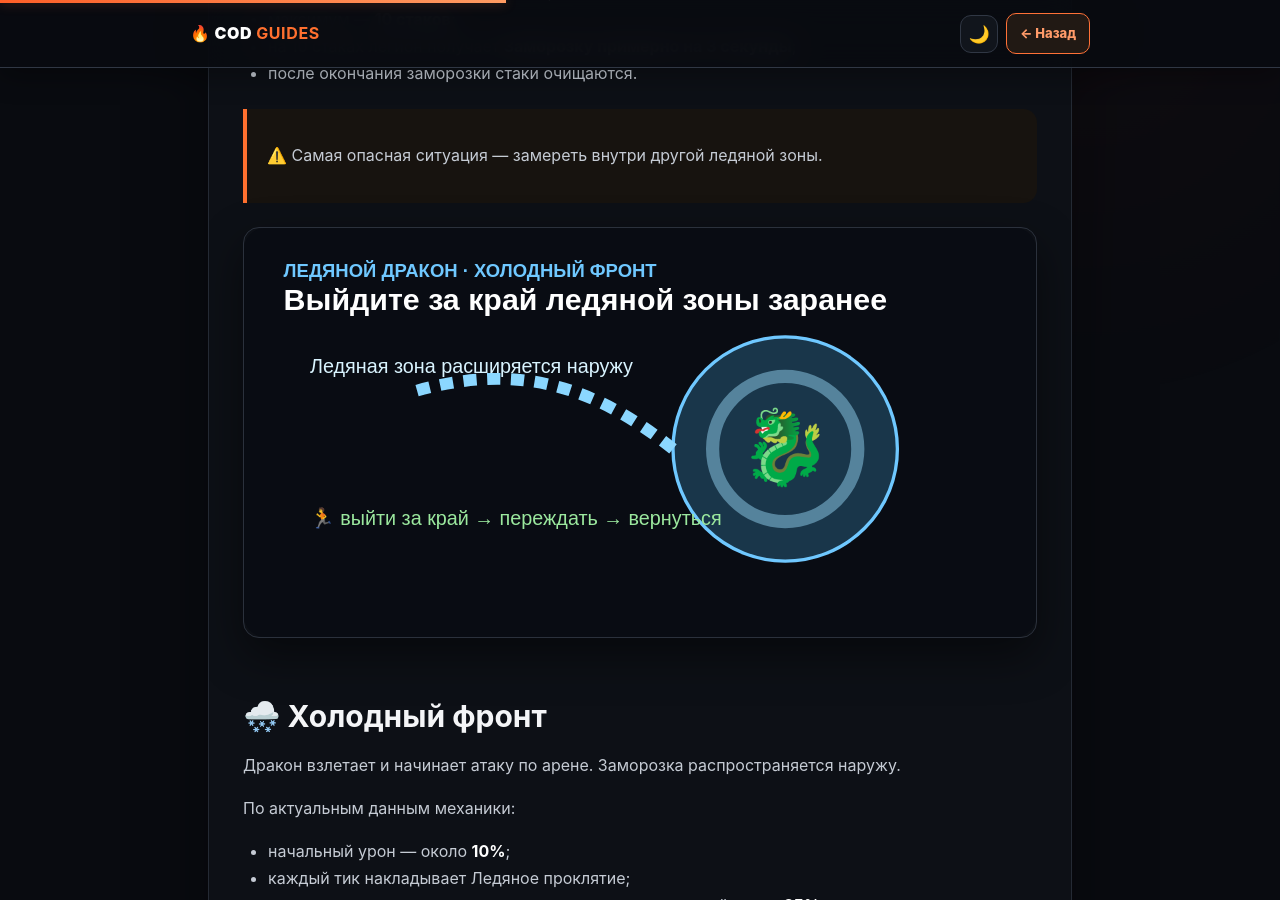
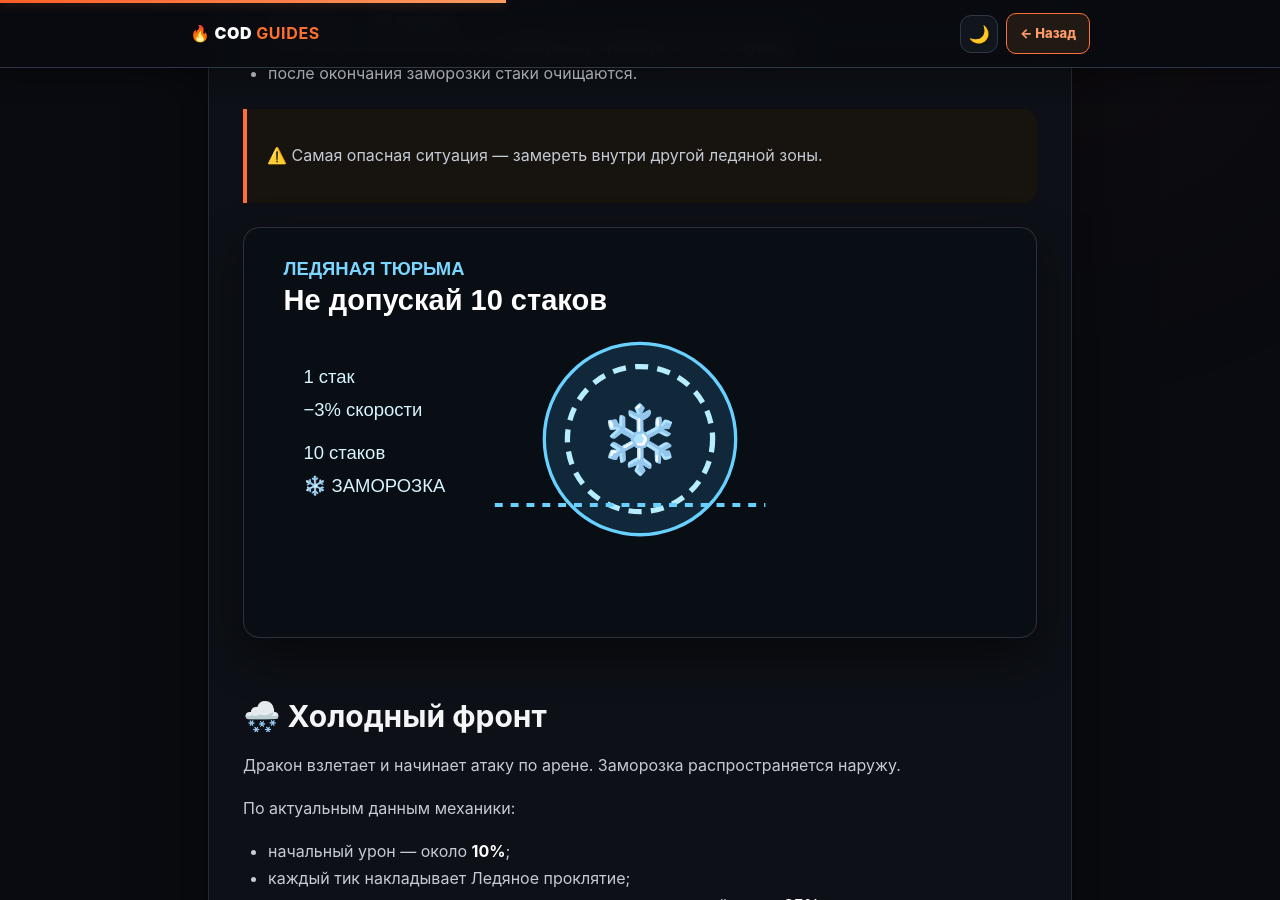
Before and after one commit to Kolya-YT/COD-Guides, a Jekyll site: the page built from guides/ledyanoi-drakon.md, in a window 1280 px wide and 900 px high, scrolled down 1736 px. Built offline with Jekyll 4.4.1, drawn with Linux system fonts in a browser that asks for light colours.

Commit message:
Разделить визуальные материалы Ледяного дракона по механикам

```diff
--- a/guides/ledyanoi-drakon.md
+++ b/guides/ledyanoi-drakon.md
@@ -43,7 +43,7 @@
 
 > ⚠️ Самая опасная ситуация — замереть внутри другой ледяной зоны.
 
-![Ледяная тюрьма]({{ '/assets/guides/behemoths/frost-front.svg' | relative_url }})
+![Ледяная тюрьма]({{ '/assets/guides/behemoths/frost-prison.svg' | relative_url }})
 
 ## 🌨️ Холодный фронт {#front}
 
@@ -61,7 +61,7 @@
 
 🏃 Заранее выйдите за край ледяной области и оставайтесь там до окончания механики.
 
-![Холодный фронт]({{ '/assets/guides/behemoths/frost-front.svg' | relative_url }})
+![Холодный фронт]({{ '/assets/guides/behemoths/frost-reckoning.svg' | relative_url }})
 
 ## 💀 Зимний приговор {#reckoning}
 
@@ -87,7 +87,7 @@
 
 > 🚨 Не ставьте ледяные области на пути движения рейда.
 
-![Ледяные ящеры]({{ '/assets/guides/behemoths/frost-front.svg' | relative_url }})
+![Ледяные ящеры]({{ '/assets/guides/behemoths/frost-lizards.svg' | relative_url }})
 
 ## 🧩 Советы {#tips}
 
```
